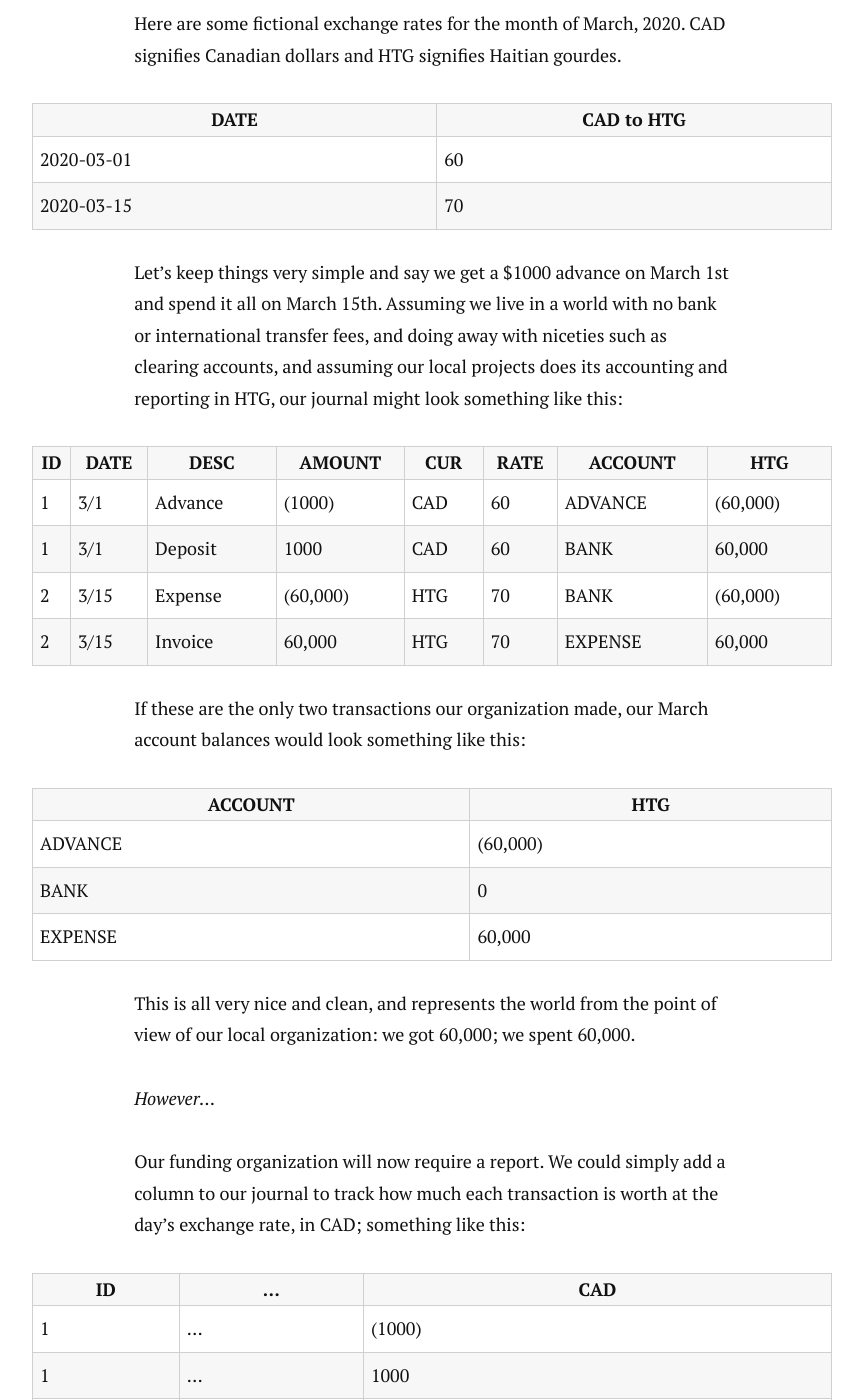
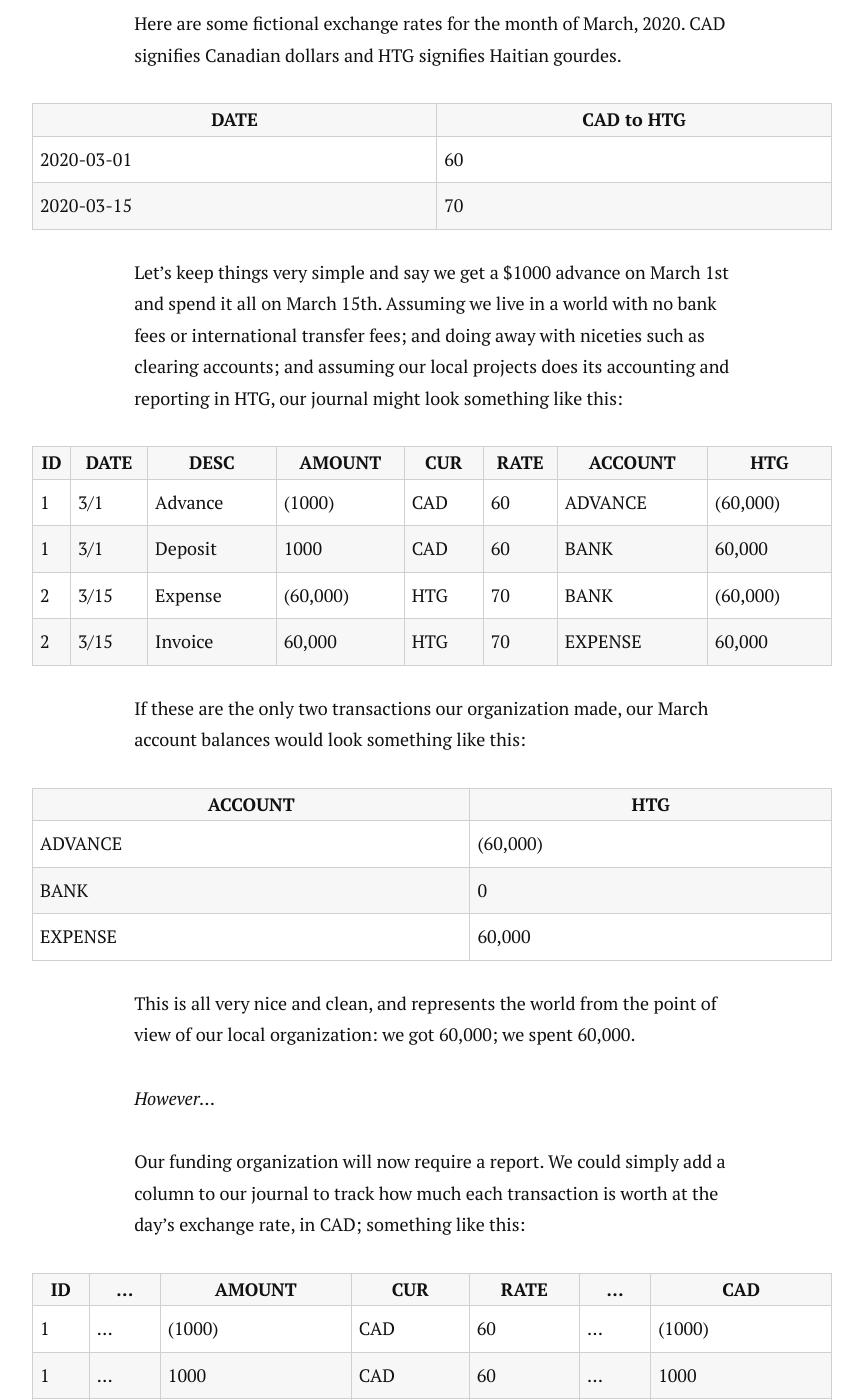
Before and after one commit to alberto56/dcycleblog, a Jekyll site: the page built from _posts/2020-05-12-weighted.md, in a window 1280 px wide and 1400 px high, scrolled down 1036 px. Shown: the whole window, without its empty margins (208-1071 px from the left). Built offline with Jekyll 4.4.1, drawn with Linux system fonts in a browser that asks for light colours; nearby versions of some CDN libraries; comment, search, counter and statistics services are not loaded; some of the changed text lies outside the part shown.

Commit message:
Update 2020-05-12-weighted.md

```diff
--- a/_posts/2020-05-12-weighted.md
+++ b/_posts/2020-05-12-weighted.md
@@ -22,7 +22,7 @@ Here are some fictional exchange rates for the month of March, 2020. CAD signifi
 | 2020-03-01 | 60         |
 | 2020-03-15 | 70         |
 
-Let's keep things very simple and say we get a $1000 advance on March 1st and spend it all on March 15th. Assuming we live in a world with no bank or international transfer fees, and doing away with niceties such as clearing accounts, and assuming our local projects does its accounting and reporting in HTG, our journal might look something like this:
+Let's keep things very simple and say we get a $1000 advance on March 1st and spend it all on March 15th. Assuming we live in a world with no bank fees or international transfer fees; and doing away with niceties such as clearing accounts; and assuming our local projects does its accounting and reporting in HTG, our journal might look something like this:
 
 |ID|DATE|DESC   |AMOUNT  |CUR|RATE |ACCOUNT|HTG     |
 |--|----|-------|--------|---|-----|-------|--------|
@@ -45,12 +45,12 @@ _However..._
 
 Our funding organization will now require a report. We could simply add a column to our journal to track how much each transaction is worth at the day's exchange rate, in CAD; something like this:
 
-|ID|... |CAD     |
-|--|----|--------|
-|1 |... |(1000)  |
-|1 |... |1000    |
-|2 |... |(857.14)|
-|2 |... |857.14  |
+|ID|... |AMOUNT  |CUR|RATE |...|CAD     |
+|--|----|--------|---|-----|---|--------|
+|1 |... |(1000)  |CAD|60   |...|(1000)  |
+|1 |... |1000    |CAD|60   |...|1000    |
+|2 |... |(60,000)|HTG|70   |...|(857.14)|
+|2 |... |60,000  |HTG|70   |...|857.14  |
 
 The nice, clean world we built earlier is now starting to crumble. This report does not look very nice, and does not really reflect reality:
 
```
